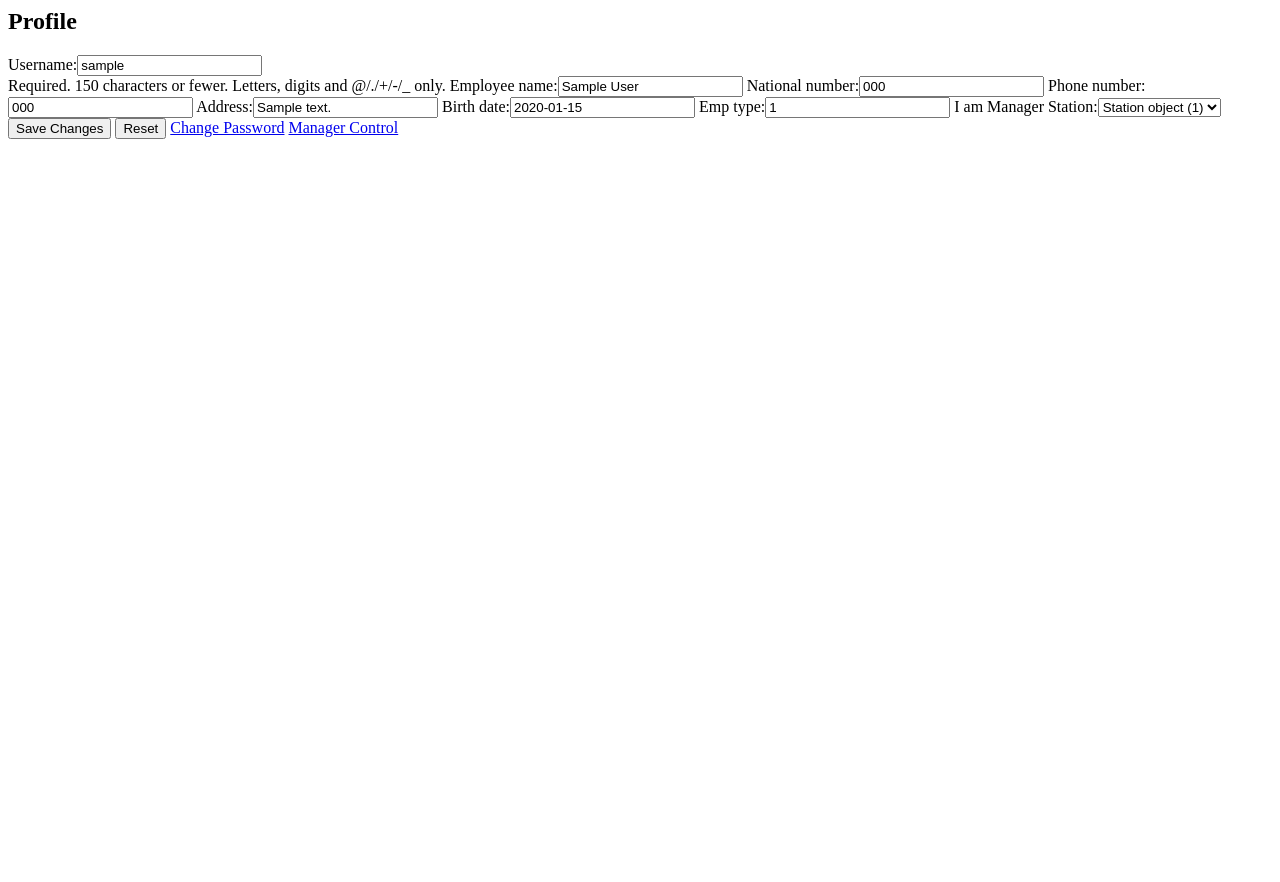
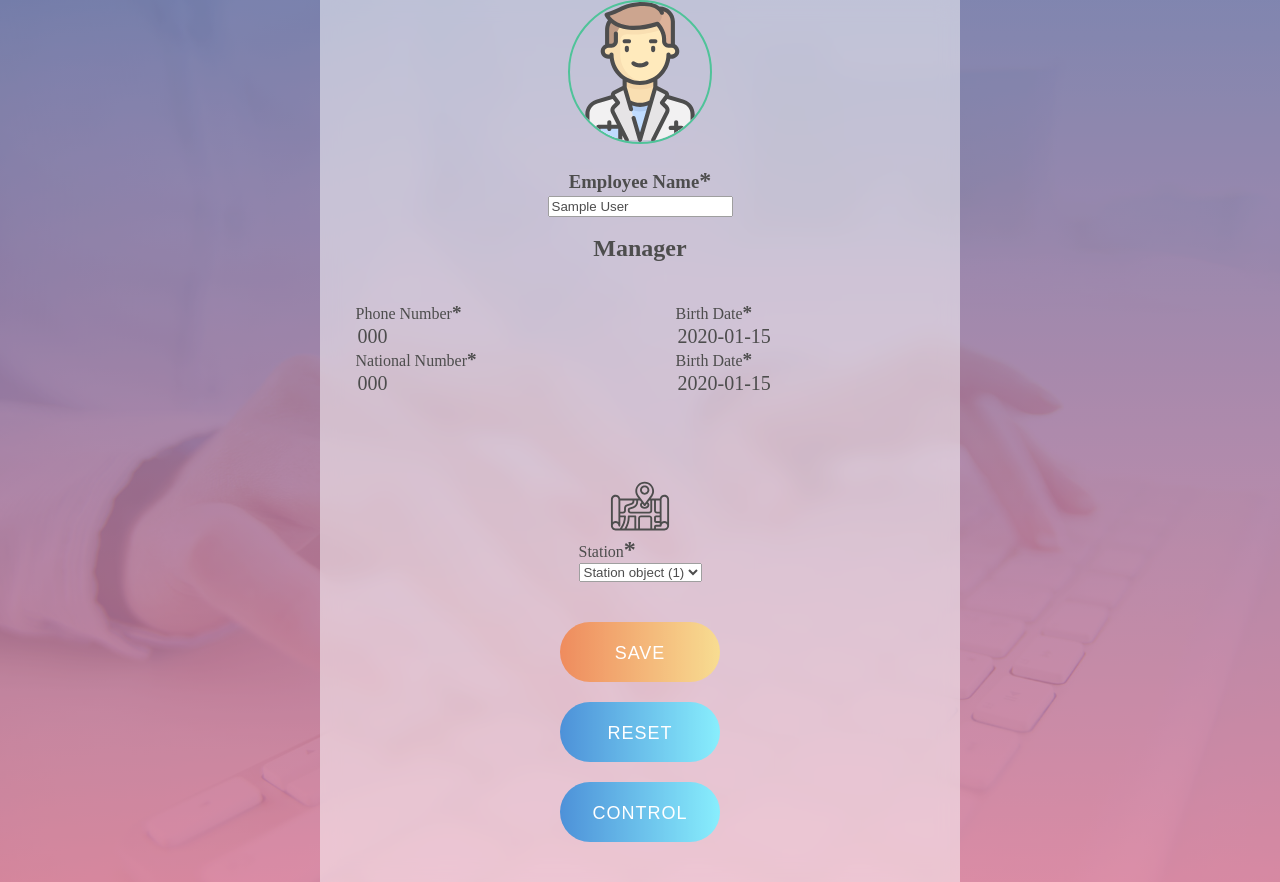
Before and after one commit to EbrahimElgharib/database-backend-2021, a Django app: page /accounts/profile/ in a window 1280 px wide. Before the commit the page ends 139 px from the top, so only its background shows below. Run offline with Django 3.2, Linux system fonts and the light colour scheme; a user stored in the database is signed in; tables that the repository leaves empty hold one stand-in row (values such as "Sample post"); some libraries are stand-ins or nearby versions.

Commit message:
edit front

```diff
--- a/accounts/templates/profile/profile.html
+++ b/accounts/templates/profile/profile.html
@@ -1,4 +1,4 @@
-<h2>Profile</h2>
+<!-- <h2>Profile</h2>
 
 <form action="" method="post">
   {% csrf_token %}
@@ -12,39 +12,177 @@
   {% else %}
   I am employee
   {{station_emp_form}}
-    {% endif %}
+  {% endif %} -->
 
 <!-- if Driver show and edit Crew Status -->
 
-    {% if station_emp_form %}
+<!-- {% if station_emp_form %}
 
   {% if station_emp_form.job_title.value == "Driver" %}
   <h5>I am Driver</h5>
   {% endif %}
 
-    {% endif %}
+  {% endif %} -->
 
 
-
+<!--
   <div class="submission">
     <div class="row">
       <button type="submit" class="btn btn-success mt-4 mr-3">Save Changes</button>
       <button type="reset" class="btn btn-primary mt-4">Reset</button>
-          <a class="btn btn-primary mt-4 ml-auto" type="button" href="{% url 'password_change' %}" role="button">Change Password</a>
+      <a class="btn btn-primary mt-4 ml-auto" type="button" href="{% url 'password_change' %}" role="button">Change
+        Password</a> -->
 
 
-          {% if manager_form %}
+<!-- {% if manager_form %} -->
 <!-- for manager control page -->
-          <a class="btn btn-primary mt-4 ml-auto" type="button" href="{% url 'accounts:manager' %}" role="button">Manager Control</a>
+<!-- <a class="btn btn-primary mt-4 ml-auto" type="button" href="{% url 'accounts:manager' %}" role="button">Manager
+        Control</a>
+      {% endif %} -->
+
+<!-- {% if station_emp_form %} -->
+<!-- for driver control page -->
+<!-- <a class="btn btn-primary mt-4 ml-auto" type="button" href="{% url 'accounts:driver' %}" role="button">Driver
+        Control</a>
+      {% endif %} -->
+
+<!--
+    </div>
+  </div>
+
+</form> -->
+
+
+
+
+
+{% load static %}
+{% load crispy_forms_tags %}
+<!-- front end -->
+<!DOCTYPE html>
+<html lang="en">
+
+<head>
+  <meta charset="UTF-8" />
+  <meta http-equiv="X-UA-Compatible" content="IE=edge" />
+  <meta name="viewport" content="width=device-width, initial-scale=1.0" />
+  <link rel="stylesheet" href="{% static 'css/index6.css' %}" />
+  <title>Profile Page</title>
+</head>
+
+<body>
+  <div class="card_container">
+    <form method="post">
+      {% csrf_token %}
+      <div class="card">
+        <div class="info1">
+          <div class="profile_img">
+            <img src="{% static 'images/doctor.svg' %}" alt="" />
+          </div>
+          <div class="person_data">
+            <div id="fname" class="name">
+              <h3>{{ profile_form.employee_name|as_crispy_field }}</h3>
+            </div>
+
+            {% if station_emp_form %}
+
+            {% if station_emp_form.job_title.value == "Driver" %}
+            <div id="fname" class="job">
+              <p>Driver</p>
+            </div>
+            {% elif station_emp_form.job_title.value == "paramedic" %}
+            <div id="fname" class="job">
+              <p>Paramedic</p>
+            </div>
+            {% endif %}
             {% endif %}
 
-          {% if station_emp_form %}
-          <!-- for driver control page -->
-          <a class="btn btn-primary mt-4 ml-auto" type="button" href="{% url 'accounts:driver' %}" role="button">Driver Control</a>
+            {% if manager_form %}
+            <div id="fname" class="job">
+              <p>Manager</p>
+            </div>
             {% endif %}
-
 
           </div>
         </div>
+        <div class="info2">
+          <div class="col1">
+            <div class="personal_phone">
+              {{ profile_form.phone_number|as_crispy_field }}
 
+            </div>
+            <div class="personal_national_num">
+              {{ profile_form.national_number|as_crispy_field }}
+            </div>
+          </div>
+
+          <div class="col2">
+            <div class="personal_birthday">
+              {{ profile_form.birth_date|as_crispy_field }}
+            </div>
+            <div class="personal_address">
+              {{ profile_form.birth_date|as_crispy_field }}
+            </div>
+          </div>
+        </div>
+        <div class="info3">
+          <div class="info_for_person">
+
+            <div class="box">
+              <div class="infobox">
+                <img src="{% static 'images/placeholder.svg' %}" alt="" />
+                {% if station_emp_form %}
+                {{ station_emp_form.station|as_crispy_field }}
+                {% elif manager_form %}
+                {{ manager_form.station|as_crispy_field }}
+                {% endif %}
+
+              </div>
+
+              {% if station_emp_form %}
+              <div class="infobox">
+                <img src="{% static 'images/id.svg' %}" alt="" />
+                {{ station_emp_form.crew|as_crispy_field }}
+              </div>
+
+              <div class="infobox">
+                <img src="{% static 'images/team.svg' %}" alt="" />
+                <p> crew status</p>
+                {{ station_emp_form.crew.crew_status }}
+              </div>
+              {% endif %}
+            </div>
+          </div>
+        </div>
+        <div class="butbox">
+          <button type="submit" id="Save" class="signupbtn">Save</button>
+          <button type="reset" id="Save" class="signupbtn">reset</button>
+
+          {% if station_emp_form.job_title.value == "Driver" %}
+          <!-- for driver control page -->
+          <a href="{% url 'accounts:driver' %}"> <button type="button" id="Change" class="signupbtn">Control
+              Page</button>
+          </a>
+          {% elif station_emp_form.job_title.value == "paramedic" %}
+          <!-- for paramedic control page -->
+          <a href="{% url 'accounts:paramedic' %}"> <button type="button" id="Change" class="signupbtn">Control
+              Page</button>
+          </a>
+          {% elif manager_form %}
+          <!-- for paramedic control page -->
+          <a href="{% url 'accounts:manager' %}"> <button type="button" id="Change" class="signupbtn">Control
+              Page</button>
+          </a>
+          {% endif %}
+        </div>
     </form>
+  </div>
+
+
+
+
+
+
+</body>
+
+</html>
```
Also changed, not shown: accounts/templates/registration/login.html (+8 -8 lines). Lines whose indentation alone changed are shown as unchanged.
